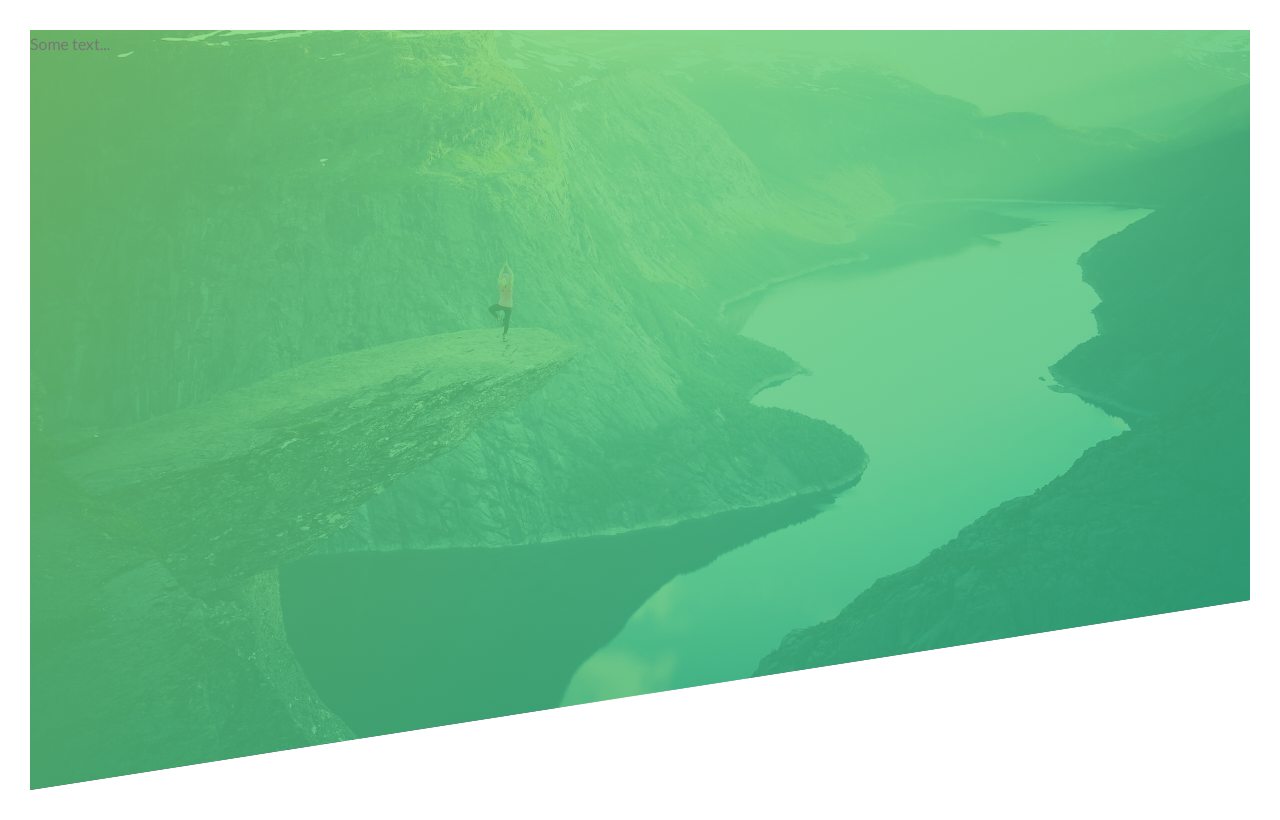
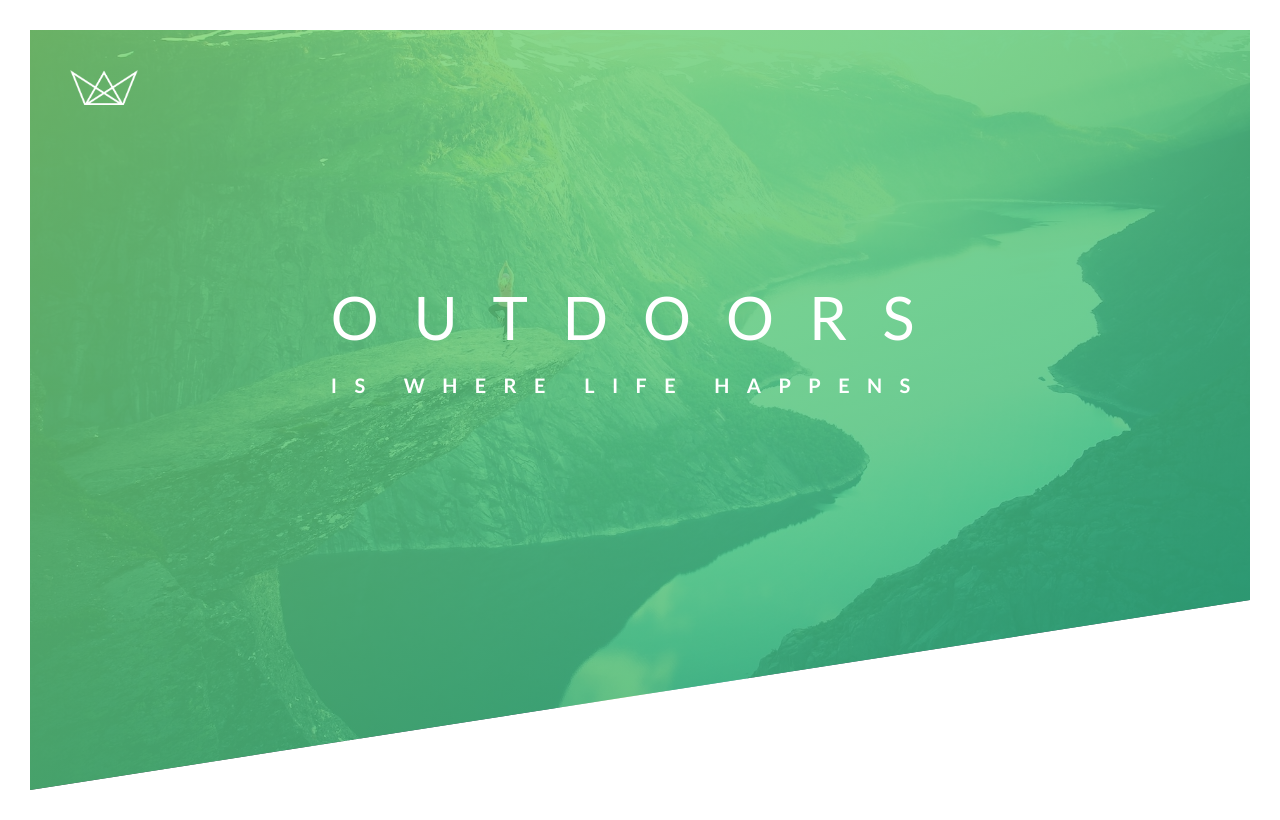
Before and after one commit to louis9979/NatoursProject, a plain HTML site: page Natours/starter/index.html in a window 1280 px wide. Drawn offline with Linux system fonts and the light colour scheme.

Commit message:
Header with Heading + logo Added

```diff
--- a/Natours/starter/css/style.css
+++ b/Natours/starter/css/style.css
@@ -29,4 +29,41 @@ body {
   background-size: cover;
   background-position: top;
   clip-path: polygon(0 0, 100% 0, 100% 75%, 0 100%);
+  position: relative;
 }
+
+.logo-box {
+  position: absolute;
+  top: 40px;
+  left: 40px;
+}
+
+.logo {
+  height: 35px;
+}
+
+.heading-text-box {
+  position: absolute;
+  top: 40%;
+  left: 50%;
+  transform: translate(-50%, -50%);
+}
+
+.primary-heading {
+  color: #ffffff;
+  text-transform: uppercase;
+}
+
+.primary-heading-main {
+  display: block;
+  font-size: 60px;
+  font-weight: 400;
+  letter-spacing: 35px;
+}
+
+.primary-heading-sub {
+  display: block;
+  font-size: 20px;
+  font-weight: 700;
+  letter-spacing: 17.4px;
+}
--- a/Natours/starter/index.html
+++ b/Natours/starter/index.html
@@ -4,10 +4,11 @@
 <head>
   <meta charset="UTF-8">
   <meta name="viewport" content="width=device-width, initial-scale=1.0">
+  <meta http-equive="X-UA-Compatible" content="ie=edge">
 
   <link href="https://fonts.googleapis.com/css?family=Lato:100,300,400,700,900" rel="stylesheet">
 
-  <link rel="stylesheet" href="css/icon-font.css">
+
   <link rel="stylesheet" href="css/style.css">
   <link rel="shortcut icon" type="image/png" href="img/favicon.png">
 
@@ -16,7 +17,19 @@
 
 <body>
   <header class="header">
-    Some text...
+    <div class="logo-box">
+      <img src="img/logo-white.png" alt="logo in white" class="logo">
+    </div>
+
+    <div class="heading-text-box">
+      <h1 class="primary-heading">
+        <span class="primary-heading-main">Outdoors</span>
+        <span class="primary-heading-sub">is where life happens</span>
+
+      </h1>
+    </div>
+
+
   </header>
 </body>
 
```
